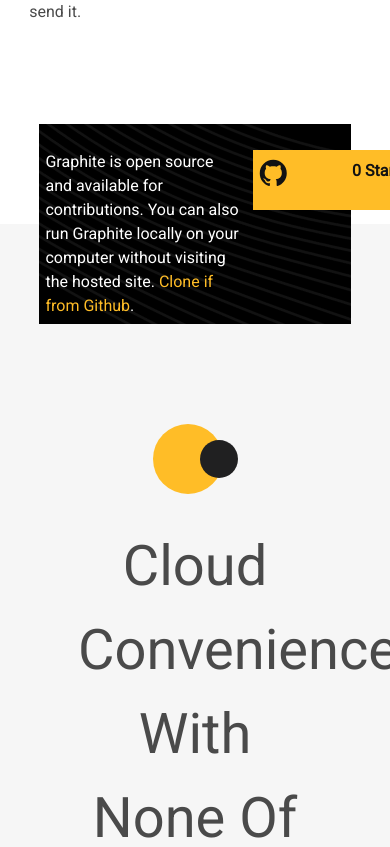
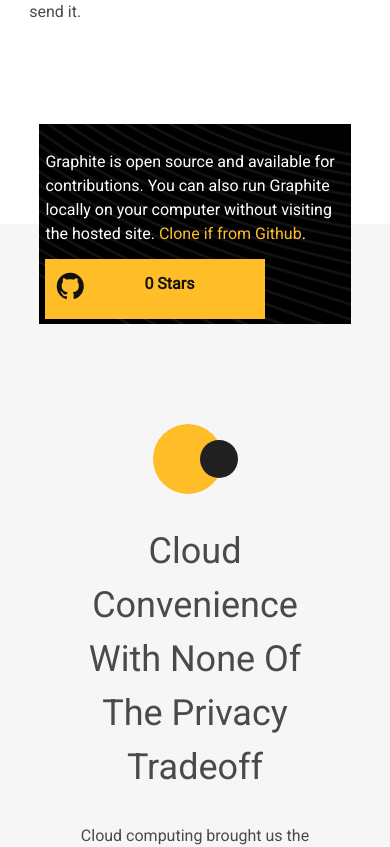
Before and after one commit to Graphite-Docs/graphite-marketing, a React (Create React App) app: page / in a window 390 px wide. Shown: the part 3400-4247 px from the top of the page. Built offline with nearby package versions, Linux system fonts and the light colour scheme; no server answers.

Commit message:
styling updates

```diff
--- a/src/App.css
+++ b/src/App.css
@@ -480,7 +480,7 @@ h1 {
 .foot {
   position: relative;
   width: 100%;
-  height: 200px;
+  height: auto;
   background: url('./assets/Wave.png'), #121212;
 }
 
@@ -694,6 +694,16 @@ h1 {
     background: #FFBD27;
     margin-top: 150px;
   }
+
+  .custom-modal div {
+    padding: 0!important;
+    text-align: center;
+    margin-top: 20px!important;
+  }
+
+  .details-one h1, .enterprise-summary h1 {
+    font-size: 36px!important;
+  }
 }
 
 @media only screen and (max-width: 1020px) {
--- a/src/components/DetailedProduct.js
+++ b/src/components/DetailedProduct.js
@@ -29,7 +29,7 @@ class DetailedProduct extends React.Component {
             <div className="detailed-product">
                 <div className="github-box">
                     <div>
-                        <div className="columns is-mobile">
+                        <div className="columns is-tablet">
                             <div className="column is-two-thirds">
                                 <p>Graphite is open source and available for contributions. You can also run Graphite locally on your computer without visiting the hosted site. <a href="https://github.com/graphite-docs/graphite">Clone if from Github</a>.</p>
                             </div>
--- a/src/components/Enterprise.js
+++ b/src/components/Enterprise.js
@@ -17,7 +17,7 @@ class Enterprise extends React.Component {
         <div id="enterprise" className="enterprise-product">
             <div className="github-box">
                 <div>
-                    <div className="columns is-mobile">
+                    <div className="columns is-tablet">
                         <div className="column is-two-thirds">
                             <p>Ready to get to work? <a href="https://app.graphitedocs.com">Start using Graphite for free now</a>. Or, contact us to learn about how Graphite can help your organization protect its privacy and increase its security.</p>
                         </div>
--- a/src/components/Footer.js
+++ b/src/components/Footer.js
@@ -8,7 +8,7 @@ class Footer extends React.Component {
   render() {
     return (
       <div className="foot">
-        <div className="columns footer-cols is-mobile">
+        <div className="columns footer-cols is-tablet">
             <div className="column">
                 <img className="footer-logo" src={graphiteLogo} />
                 <p><a href="contact@graphitedocs.com">contact@graphitedocs.com</a></p>
--- a/src/components/Testimonials.js
+++ b/src/components/Testimonials.js
@@ -48,7 +48,7 @@ class Testimonials extends React.Component {
       <div className="testimonials-main">
             <div className="github-box">
                 <div>
-                    <div className="columns is-mobile">
+                    <div className="columns is-tablet">
                         <div className="column is-two-thirds">
                             <p>The features you need for a price you can afford. <a href="https://app.graphitedocs.com">Try Graphite for free now</a>, and when you're ready, let's talk about Graphite Pro.</p>
                         </div>
```
Also changed, not shown: 47 other files (tests, documents, lock files or other folders).
